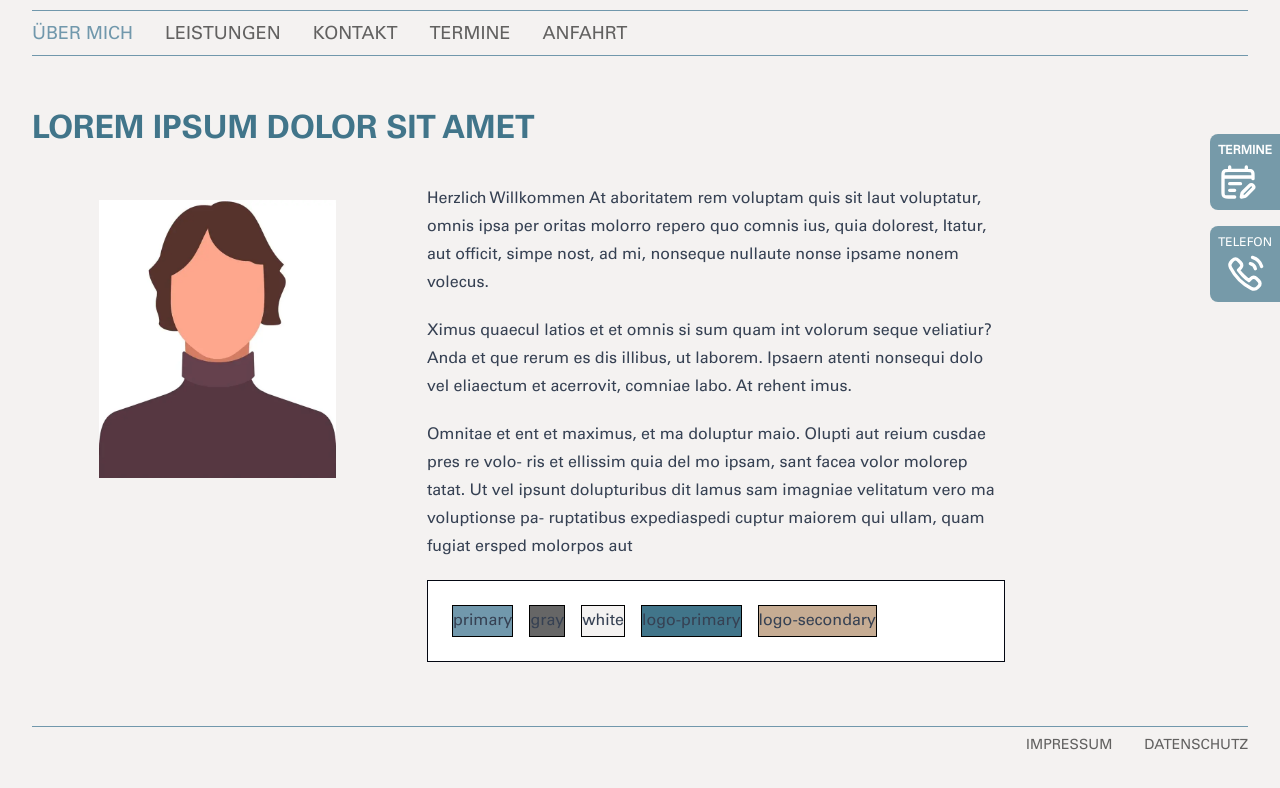
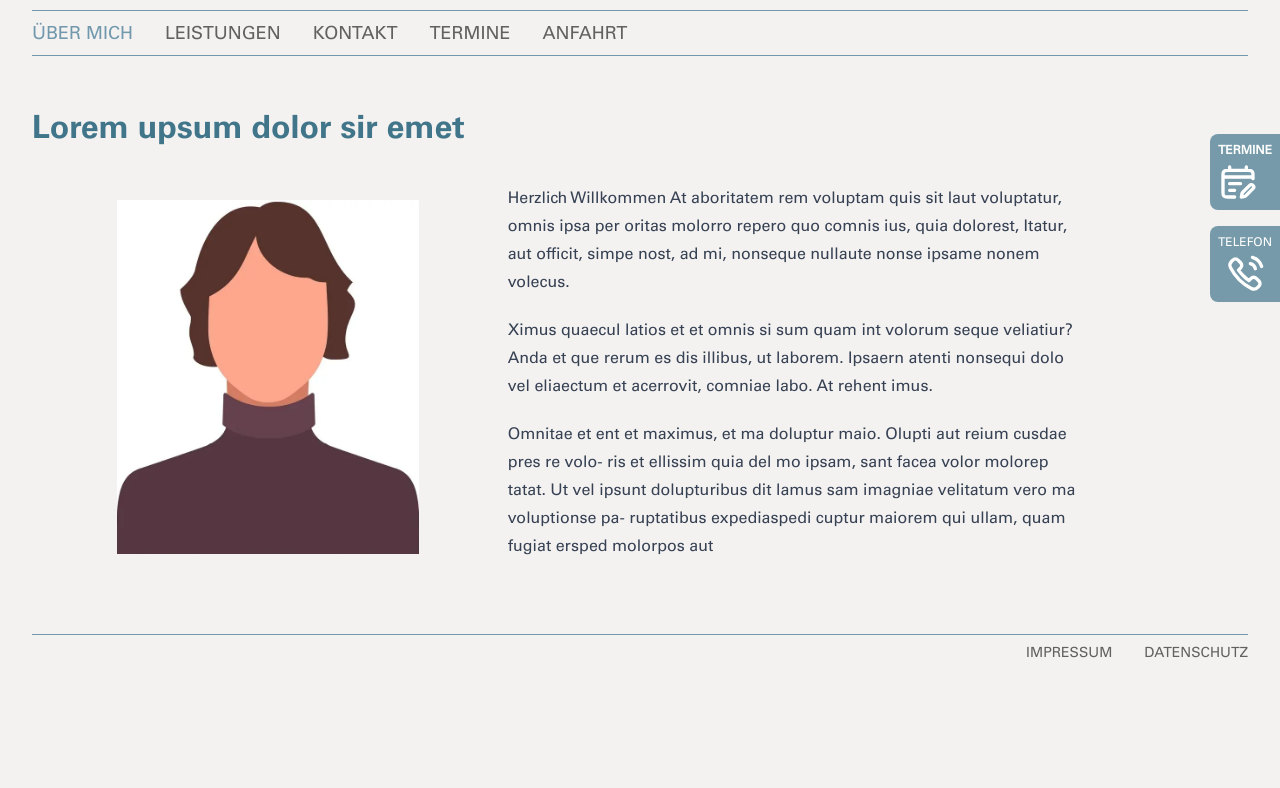
Before and after one commit to darayaq-01/schweizer-psychotherapie, an Astro site: page /ueber-mich in a window 1280 px wide. Shown: the part 182-970 px from the top of the page. After the commit the page ends 885 px from the top, so only its background shows below. Built offline with nearby package versions, Linux system fonts and the light colour scheme; Astro itself is replaced by a stand-in of ours.

Commit message:
feat: update Container component layout; add Colors component for UI color reference

```diff
--- a/src/components/Container.astro
+++ b/src/components/Container.astro
@@ -8,7 +8,7 @@ const { title, className } = Astro.props as ContainerProps;
 
 <article>
     <h1 class='my-4'>{title}</h1>
-    <div class:list={[' w-[80%] justify-center gap-6 mt-8', className]}>
+    <div class:list={[' w-[85%] justify-center gap-6 mt-8 mx-auto', className]}>
         <slot />
     </div>
 </article>
--- /dev/null
+++ b/src/components/ui/Colors.astro
@@ -0,0 +1,12 @@
+<!-- this is not part of the web -->
+<div class='border border-gray-950 bg-white w-full p-6 flex h-fit gap-4'>
+    <div class='border border-black w-fit h-8 bg-es-primary'>primary</div>
+    <div class='border border-black w-fit h-8 bg-es-gray'>gray</div>
+    <div class='border border-black w-fit h-8 bg-es-white'>white</div>
+    <div class='border border-black w-fit h-8 bg-es-logo-primary'>
+        logo-primary
+    </div>
+    <div class='border border-black w-fit h-8 bg-es-logo-secondary'>
+        logo-secondary
+    </div>
+</div>
--- a/src/pages/ueber-mich.astro
+++ b/src/pages/ueber-mich.astro
@@ -7,10 +7,10 @@ import Container from '@components/Container.astro';
 
 <Layout title='Über mich' description='Erika Schweizer - Psychoterapeuten'>
     <Container
-        title='LOREM IPSUM DOLOR SIT AMET'
-        className='flex flex-col md:flex-row'
+        title='Lorem upsum dolor sir emet'
+        className='flex flex-col md:flex-row ms-5'
     >
-        <figure class='p-4'>
+        <figure class='py-4'>
             <Image src={ImgeEirka} alt='image' class='mx-auto w-[70%] h-auto' />
         </figure>
         <div class='prose'>
@@ -34,24 +34,6 @@ import Container from '@components/Container.astro';
                 expediaspedi cuptur maiorem qui ullam, quam fugiat ersped
                 molorpos aut
             </p>
-            <!-- this is not part of the web -->
-            <div
-                class='border border-gray-950 bg-white w-full p-6 flex h-fit gap-4'
-            >
-                <div class='border border-black w-fit h-8 bg-es-primary'>
-                    primary
-                </div>
-                <div class='border border-black w-fit h-8 bg-es-gray'>gray</div>
-                <div class='border border-black w-fit h-8 bg-es-white'>
-                    white
-                </div>
-                <div class='border border-black w-fit h-8 bg-es-logo-primary'>
-                    logo-primary
-                </div>
-                <div class='border border-black w-fit h-8 bg-es-logo-secondary'>
-                    logo-secondary
-                </div>
-            </div>
         </div>
     </Container>
 </Layout>
```
